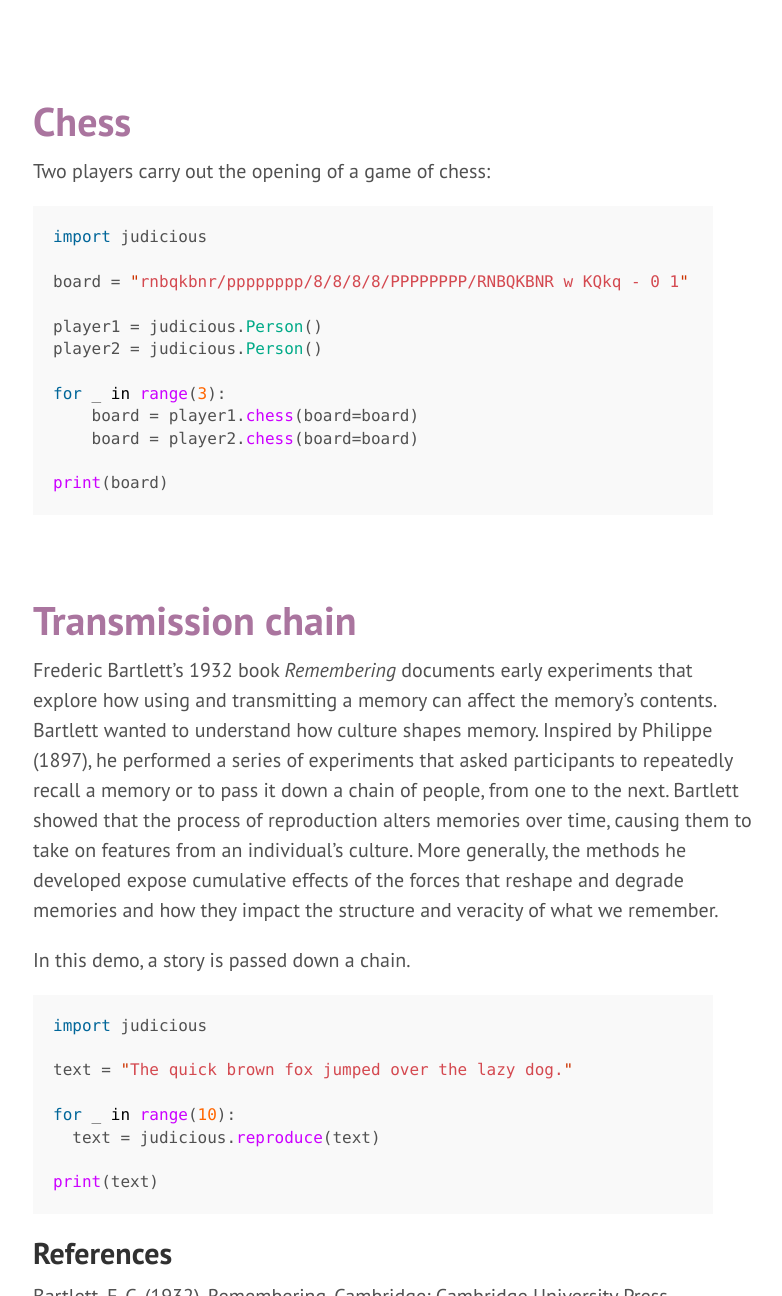
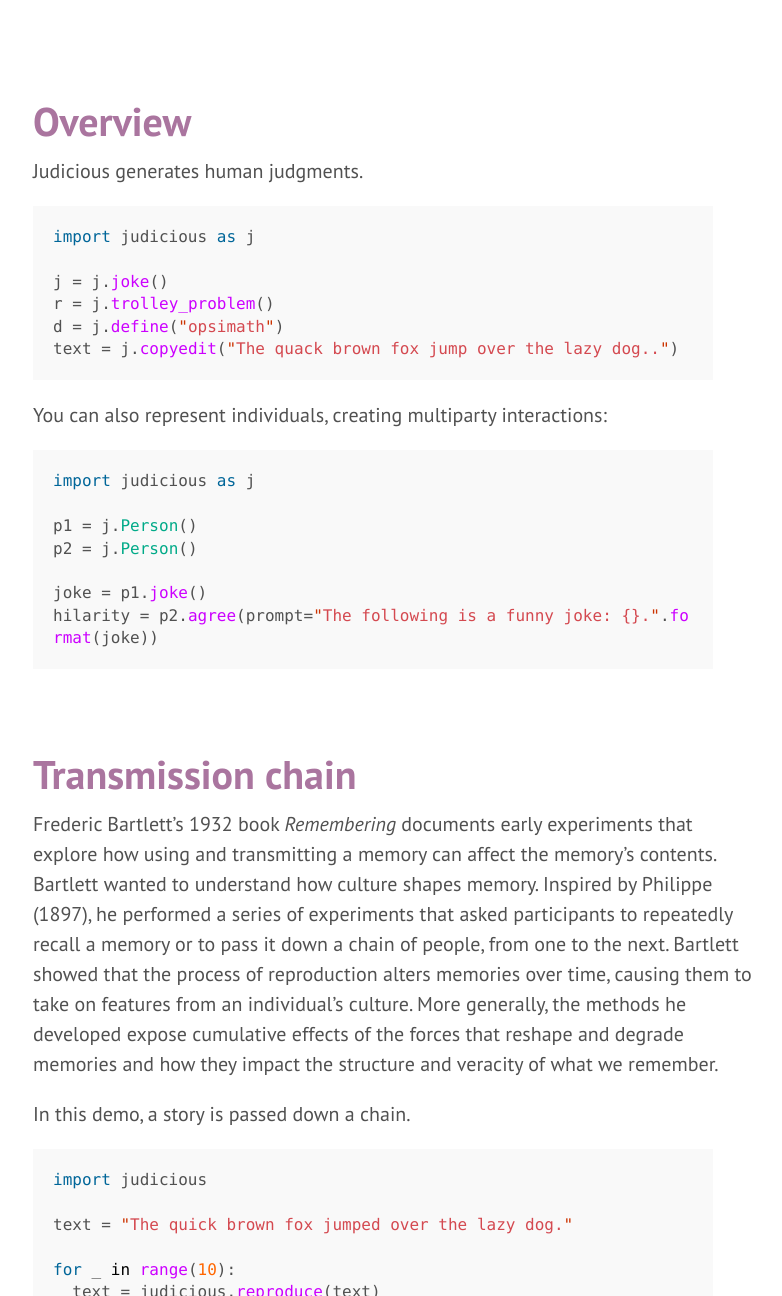
Before and after one commit to suchow/judicious, a Jekyll site: the page built from docs/index.html, in a window 1280 px wide and 1400 px high, cut to the strip 104-1400 px from the top of the window. Shown: the whole strip, without its empty margins (427-1209 px from the left). Built offline with Jekyll 4.4.1, drawn with Linux system fonts in a browser that asks for light colours; Markdown is read by kramdown in place of the engine named in the settings; the list of posts is cut into pages by our own code; some of the changed text lies outside the part shown.

Commit message:
Add overview section

```diff
--- /dev/null
+++ b/docs/_posts/2017-10-14-overview.md
@@ -0,0 +1,27 @@
+---
+layout: post
+title: Overview
+---
+
+Judicious generates human judgments.
+
+{% highlight python %}
+import judicious as j
+
+j = j.joke()
+r = j.trolley_problem()
+d = j.define("opsimath")
+text = j.copyedit("The quack brown fox jump over the lazy dog..")
+{% endhighlight %}
+
+You can also represent individuals, creating multiparty interactions:
+
+{% highlight python %}
+import judicious as j
+
+p1 = j.Person()
+p2 = j.Person()
+
+joke = p1.joke()
+hilarity = p2.agree(prompt="The following is a funny joke: {}.".format(joke))
+{% endhighlight %}
--- a/docs/index.html
+++ b/docs/index.html
@@ -4,7 +4,7 @@ title: Home
 ---
 
 <div class="posts">
-  {% for post in paginator.posts %}
+  {% for post in site.posts reversed %}
   <div class="post">
     <h1 class="post-title">
       <a href="{{ post.url }}">
```
